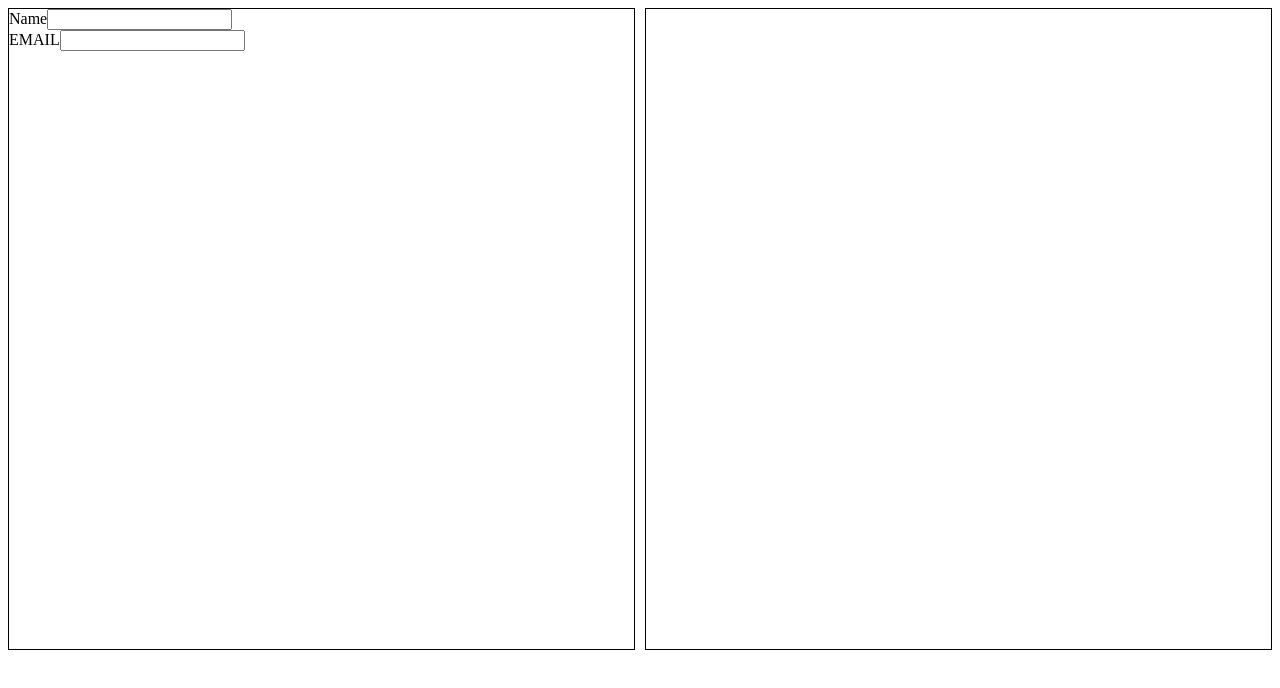
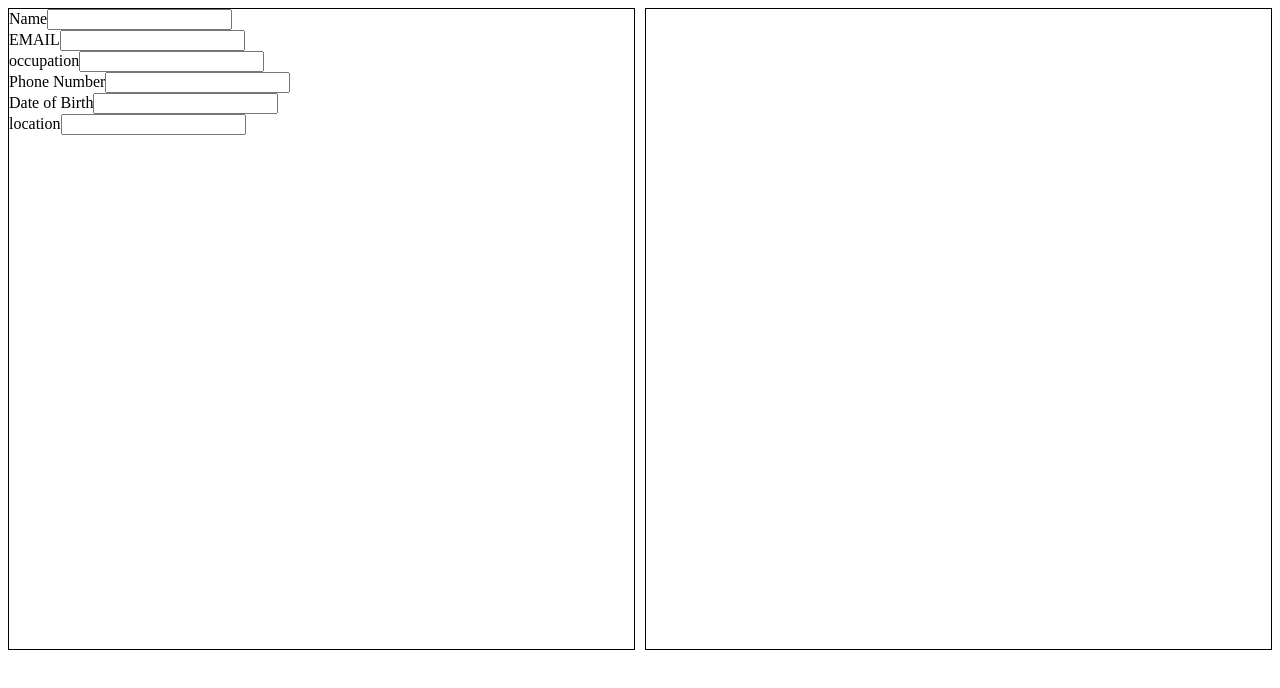
Before and after one commit to DaddyGasCoin/CV-Maker, a React (Create React App) app: page / in a window 1280 px wide. Shown: the top 688 px of the page. Built offline with nearby package versions, Linux system fonts and the light colour scheme.

Commit message:
Add additonal fields to general information component

```diff
--- a/src/components/Display.js
+++ b/src/components/Display.js
@@ -7,6 +7,11 @@ const Display = (props) => {
         <div>
             <div>{value.personal.name}</div>
             <div>{value.personal.email}</div>
+            <div>{value.personal.occupation}</div>
+            <div>{value.personal.phone}</div>
+            <div>{value.personal.DOB}</div>
+            <div>{value.personal.location}</div>
+
         </div>
 
     )
--- a/src/components/General.js
+++ b/src/components/General.js
@@ -18,6 +18,31 @@ const General = (props) => {
                     value={props.value.email} onChange={props.handler} name="email"
                     data-info="personal" />
             </div>
+            <div>
+                <label htmlFor="occupation">occupation</label>
+                <input type="text" id="occupation"
+                    value={props.value.occupation} onChange={props.handler} name="occupation"
+                    data-info="personal" />
+            </div>
+            <div>
+                <label htmlFor="phone">Phone Number</label>
+                <input type="text" id="phone"
+                    value={props.value.phone} onChange={props.handler} name="phone"
+                    data-info="personal" />
+            </div>
+            <div>
+                <label htmlFor="dob">Date of Birth</label>
+                <input type="text" id="dob"
+                    value={props.value.DOB} onChange={props.handler} name="DOB"
+                    data-info="personal" />
+            </div>
+            <div>
+                <label htmlFor="location">location</label>
+                <input type="text" id="location"
+                    value={props.value.location} onChange={props.handler} name="location"
+                    data-info="personal" />
+            </div>
+
         </div>
 
     )
```
